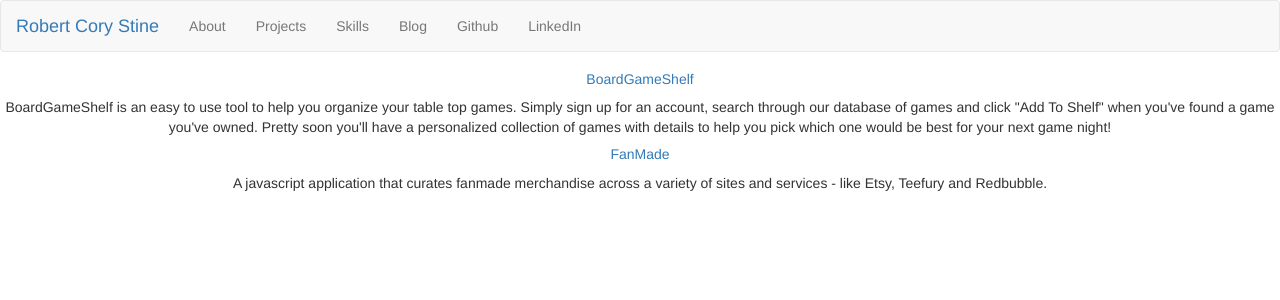
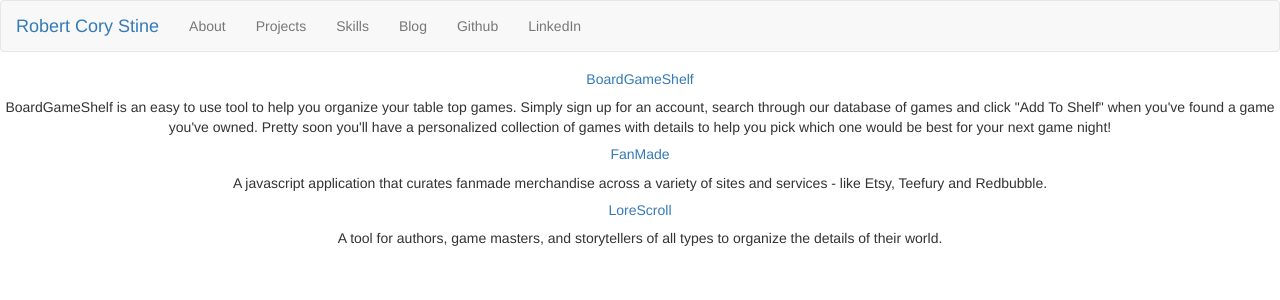
Before and after one commit to GoldenPavilion/portfolio, a React (Create React App) app: page /projects in a window 1280 px wide. Shown: the top 300 px of the page. Built offline with nearby package versions, Linux system fonts and the light colour scheme.

Commit message:
added LoreScroll card

```diff
--- a/src/Projects.js
+++ b/src/Projects.js
@@ -14,7 +14,8 @@
                 <p className="card-text">A javascript application that curates fanmade merchandise across a variety of sites and services - like Etsy, Teefury and Redbubble.</p>
             </div>
             <div className="card">
-
+                <h5 className="card-title"><Link to="https://github.com/GoldenPavilion/LoreScroll">LoreScroll</Link></h5>
+                <p className="card-text">A tool for authors, game masters, and storytellers of all types to organize the details of their world.</p>
             </div>
         </div>
     )
```
